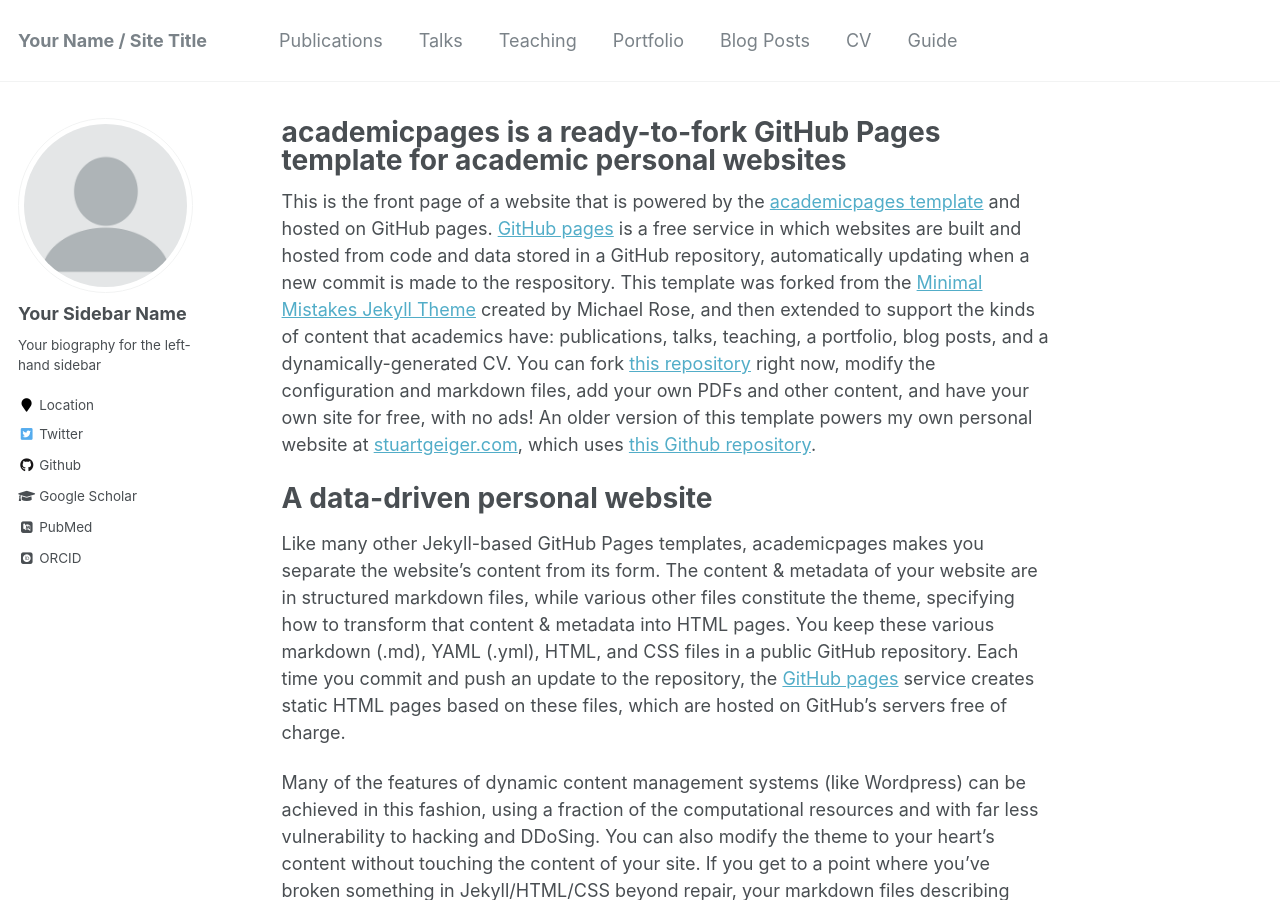
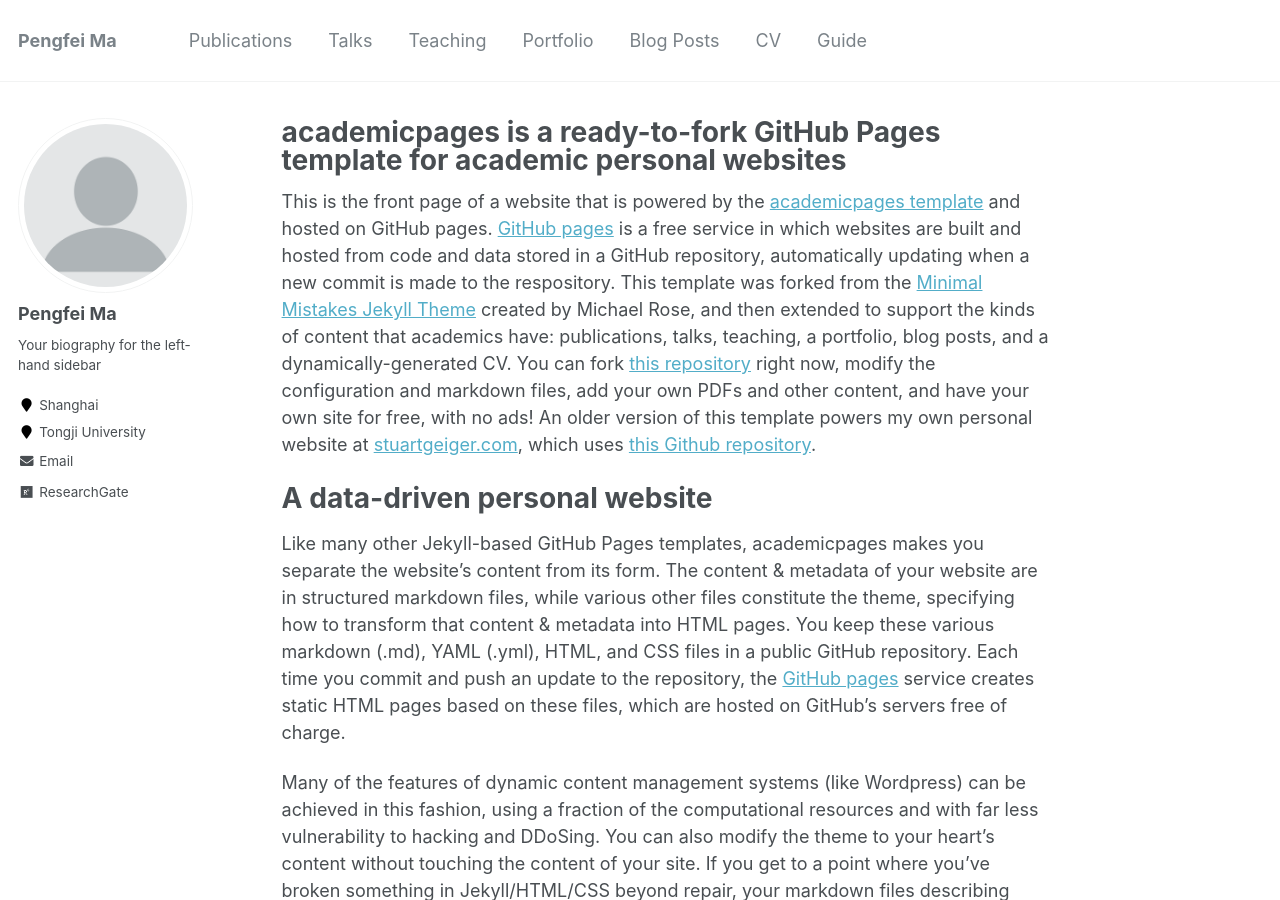
Before and after one commit to pmased/pmased.github.io, a Jekyll site: the page built from _pages/about.md, in a window 1280 px wide and 900 px high. Built offline with Jekyll 4.4.1, drawn with Linux system fonts in a browser that asks for light colours; some web fonts are replaced.

Commit message:
Update _config.yml

```diff
--- a/_config.yml
+++ b/_config.yml
@@ -7,13 +7,13 @@
 
 # Site Settings
 locale                   : "en-US"
-title                    : "Your Name / Site Title"
+title                    : "Pengfei Ma"
 title_separator          : "-"
 name                     : &name "Your Name"
 description              : &description "personal description"
-url                      : https://academicpages.github.io # the base hostname & protocol for your site e.g. "https://mmistakes.github.io"
+url                      : https://pmased.github.io # the base hostname & protocol for your site e.g. "https://mmistakes.github.io"
 baseurl                  : "" # the subpath of your site, e.g. "/blog"
-repository               : "academicpages/academicpages.github.io"
+repository               : "pmased/pmased.github.io"
 teaser                   :  # filename of teaser fallback teaser image placed in /images/, .e.g. "500x300.png"
 breadcrumbs              : false # true, false (default)
 words_per_minute         : 160
@@ -80,15 +80,13 @@ analytics:
 
 # Site Author
 author:
-  name             : "Your Sidebar Name"
+  name             : "Pengfei Ma"
   avatar           : "profile.png"
   bio              : "Your biography for the left-hand sidebar"
-  location         : "Location"
-  employer         :
-  pubmed           : "https://www.ncbi.nlm.nih.gov/pubmed/?term=john+snow"
-  googlescholar    : "http://yourfullgooglescholarurl.com"
-  email            :
-  researchgate     :  # example: "https://www.researchgate.net/profile/yourprofile"
+  location         : "Shanghai"
+  employer         : Tongji University
+  email            : pma@tongji.edu.cn
+  researchgate     : "https://www.researchgate.net/profile/Pengfei_Ma12"
   uri              :
   bitbucket        :
   codepen          :
@@ -96,20 +94,20 @@ author:
   flickr           :
   facebook         :
   foursquare       :
-  github           : "academicpages"
+  github           :
   google_plus      :
   keybase          :
   instagram        :
-  impactstory      : #"https://profiles.impactstory.org/u/xxxx-xxxx-xxxx-xxxx"
+  impactstory      :
   lastfm           :
   linkedin         :
-  orcid            : "http://orcid.org/yourorcidurl"
+  orcid            :
   pinterest        :
   soundcloud       :
-  stackoverflow    : # http://stackoverflow.com/users/123456/username
+  stackoverflow    :
   steam            :
   tumblr           :
-  twitter          : "replacethistwitterhandle"
+  twitter          :
   vine             :
   weibo            :
   xing             :
```
